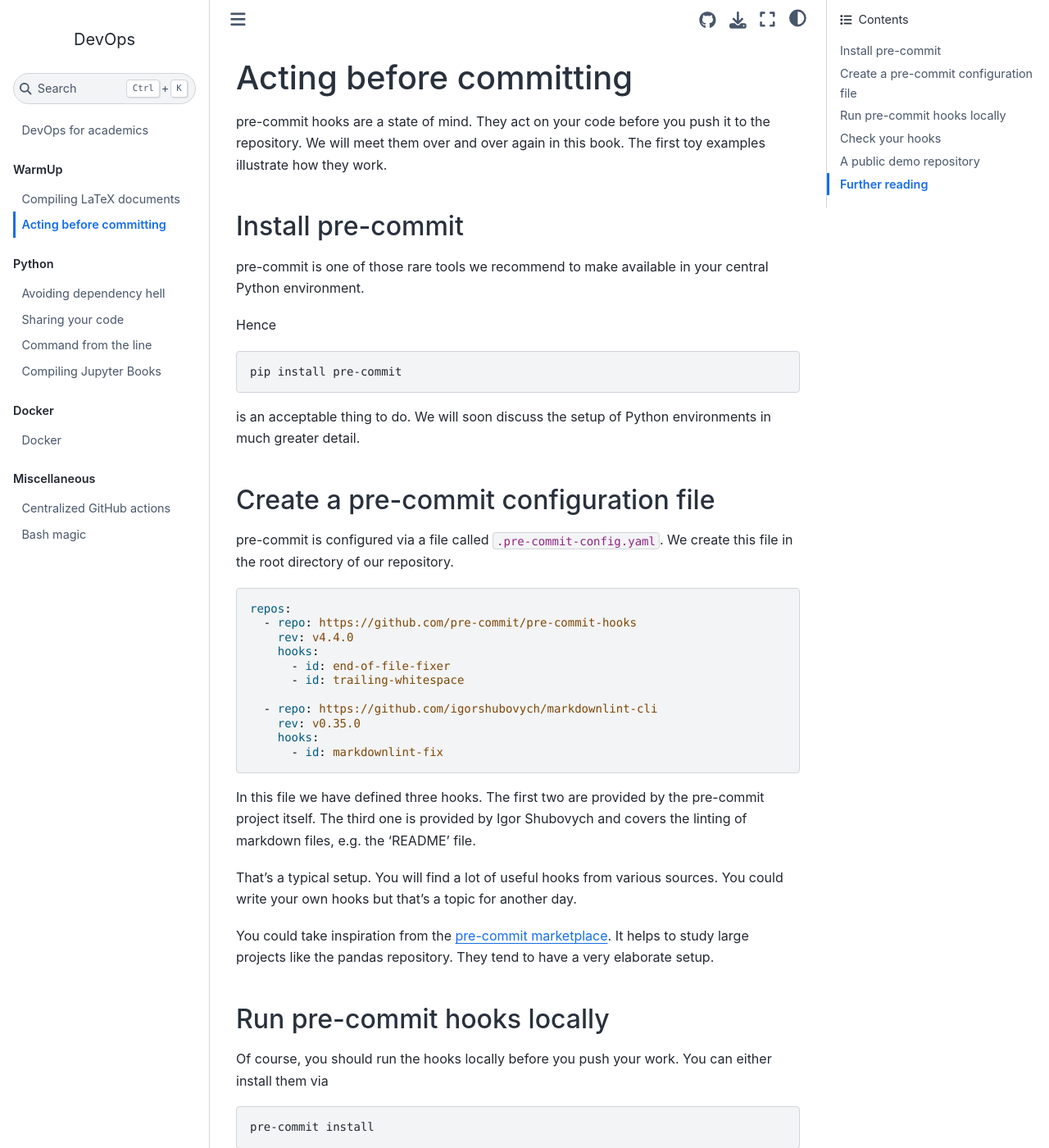
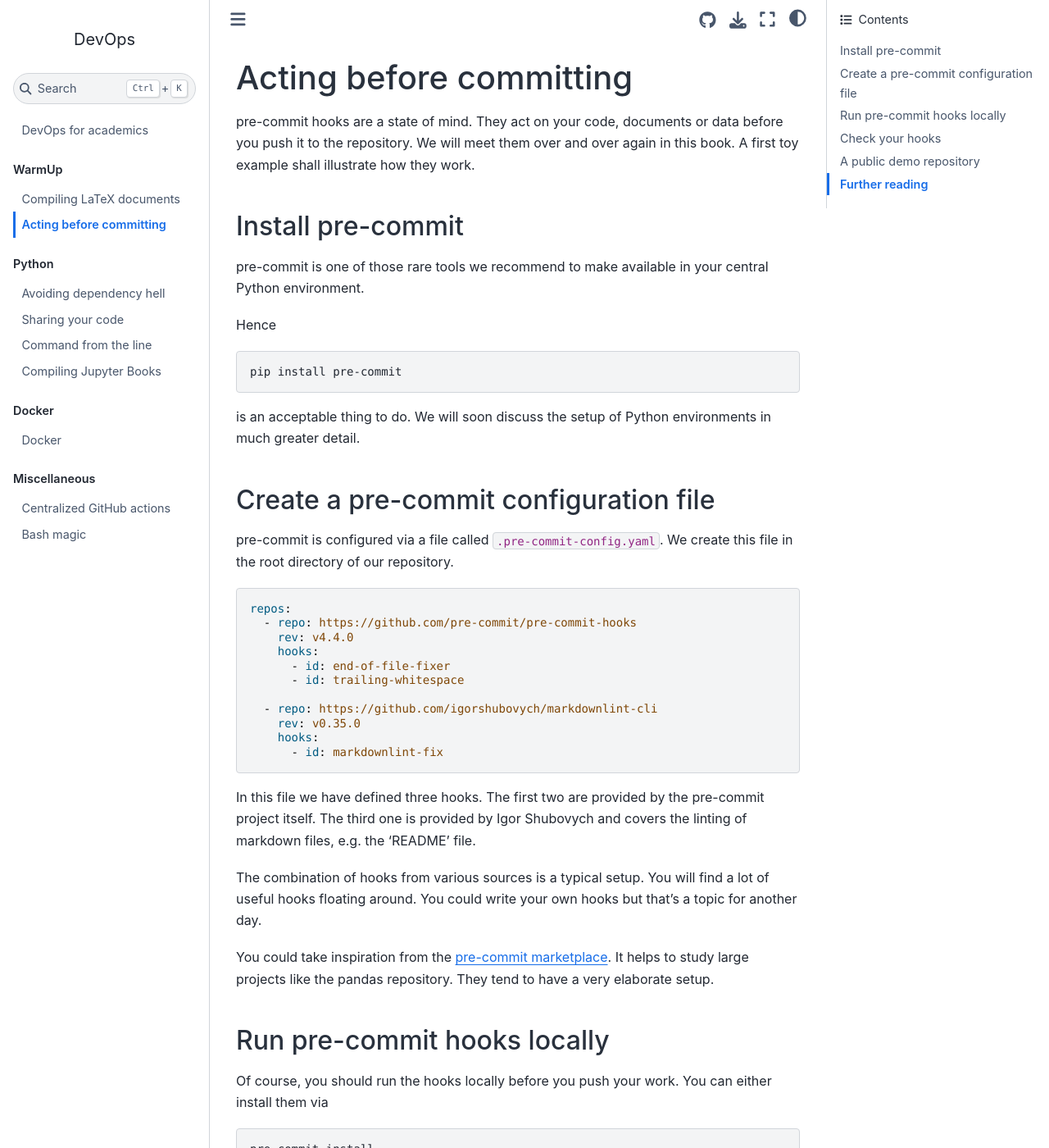
Before and after one commit to tschm/docs2github, a Jupyter Book: the page built from book/docs/pre-commit.md, in a window 1280 px wide and 1400 px high. Shown: the whole window at 82% size. Built offline with Jupyter Book 1.0.4 settings and Sphinx 7.4.7 and the Sphinx Book theme 1.1.4, drawn with Linux system fonts in a browser that asks for light colours; comment, search, counter and statistics services are not loaded; some of the changed text lies outside the part shown.

Commit message:
pre-commit

````diff
--- a/book/docs/pre-commit.md
+++ b/book/docs/pre-commit.md
@@ -1,9 +1,10 @@
 # Acting before committing
 
 pre-commit hooks are a state of mind.
-They act on your code before you push it to the repository.
+They act on your code, documents or data
+before you push it to the repository.
 We will meet them over and over again in this book.
-The first toy examples illustrate how they work.
+A first toy example shall illustrate how they work.
 
 ## Install pre-commit
 
@@ -43,9 +44,9 @@
 provided by Igor Shubovych and covers the linting of
 markdown files, e.g. the 'README' file.
 
-That's a typical setup. You will find a lot of useful hooks
-from various sources. You could write your own hooks but
-that's a topic for another day.
+The combination of hooks from various sources is a typical setup.
+You will find a lot of useful hooks floating around.
+You could write your own hooks but that's a topic for another day.
 
 You could take inspiration from the
 [pre-commit marketplace](https://pre-commit.com/hooks.html).
@@ -61,7 +62,7 @@
 pre-commit install
 ```
 
-and then run repeated attempts to commit your code or you
+and then run repeated attempts to commit your code, or you
 could include a dedicated job in your Makefile for this, e.g.
 
 ```makefile
@@ -100,7 +101,6 @@
 name: pre-commit
 
 on:
-  pull_request:
   push:
 
 jobs:
````
Also changed, not shown: other parts of book/docs/pre-commit.md (+2 -0 lines).
